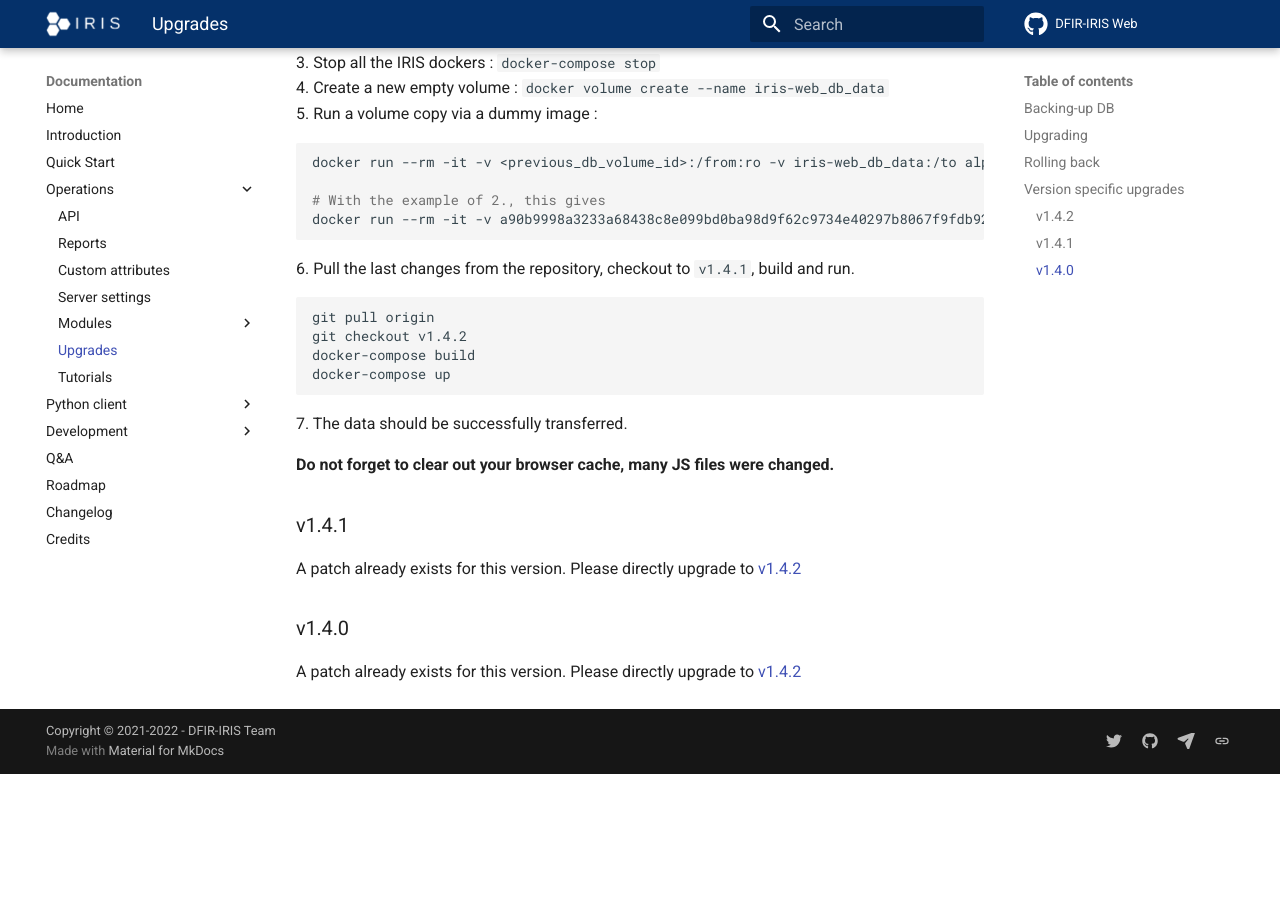
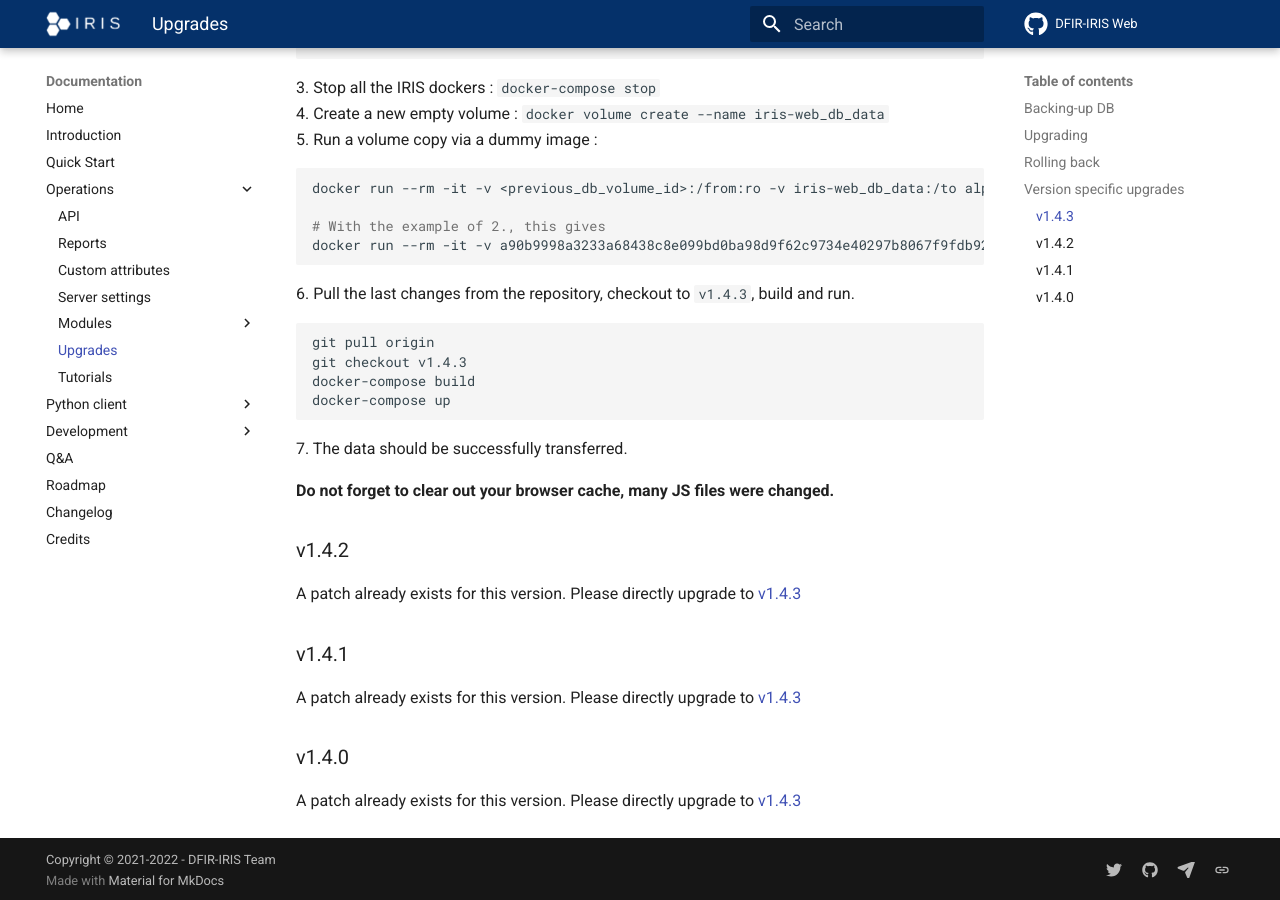
Before and after one commit to dfir-iris/dfir-iris.github.io, an MkDocs documentation site: the page built from docs/operations/upgrades.md, in a window 1280 px wide and 900 px high, scrolled down 2196 px. Built offline with MkDocs 1.6.1 and Material for MkDocs 9.7.7, drawn with Linux system fonts in a browser that asks for light colours; comment, search, counter and statistics services are not loaded; before the commit the page ends 2970 px from its top, so only the background shows below that; some of the changed text lies outside the part shown.

Commit message:
[ADD] V1.4.3

````diff
--- a/docs/operations/upgrades.md
+++ b/docs/operations/upgrades.md
@@ -13,6 +13,7 @@
         <option value="v1.4.0">v1.4.0</option>
         <option value="v1.4.1">v1.4.1</option>
         <option value="v1.4.2">v1.4.2</option>
+        <option value="v1.4.3">v1.4.3</option>
     </select>
 
     <label for="tversion-select">Upgrading to:</label>
@@ -24,6 +25,7 @@
         <option value="v1.4.0">v1.4.0</option>
         <option value="v1.4.1">v1.4.1</option>
         <option value="v1.4.2">v1.4.2</option>
+        <option value="v1.4.3">v1.4.3</option>
     </select>
 
     <button class="md-button" onclick='check_versions();'>
@@ -56,7 +58,7 @@
 ## Upgrading
 1. Stop the dockers ``docker-compose stop``
 2. Remove the application dockers ``docker-compose rm app worker``
-3. Get the last version of Iris ``git checkout master`` - or any tagged versions
+3. Get the last version of Iris ``git checkout <last_tagged_version>`` - eg ``git checkout v1.4.3``
 4. Build the new versions ``docker-compose build --no-cache app worker``
 5. Run IRIS again. The app will handle the DB migration ``docker-compose up``
 
@@ -79,7 +81,7 @@
 -------------
 ## Version specific upgrades
 
-### v1.4.2
+### v1.4.3
 **This only applies if you are coming from IRIS <= v1.3.1.**
 
 This version brings breaking changes in the DB docker by adding a named volume instead of the default one.
@@ -109,11 +111,11 @@
 # With the example of 2., this gives
 docker run --rm -it -v a90b9998a3233a68438c8e099bd0ba98d9f62c9734e40297b8067f9fdb921eb9:/from:ro -v iris-web_db_data:/to alpine ash -c "cd /from ; cp -av . /to"
 ```
-6. Pull the last changes from the repository, checkout to `v1.4.1`, build and run.
+6. Pull the last changes from the repository, checkout to `v1.4.3`, build and run.
 
 ```bash
 git pull origin
-git checkout v1.4.2
+git checkout v1.4.3
 docker-compose build
 docker-compose up
 ```
@@ -121,12 +123,15 @@
 
 **Do not forget to clear out your browser cache, many JS files were changed.**
 
+### v1.4.2
+A patch already exists for this version. Please directly upgrade to [v1.4.3](#v143)
+
 ### v1.4.1
-A patch already exists for this version. Please directly upgrade to [v1.4.2](#v142)
+A patch already exists for this version. Please directly upgrade to [v1.4.3](#v143)
 
 
 ### v1.4.0
-A patch already exists for this version. Please directly upgrade to [v1.4.2](#v142)
+A patch already exists for this version. Please directly upgrade to [v1.4.3](#v143)
 
 <script>
   function check_versions() {
@@ -142,24 +147,32 @@
         "v1.4.0": `<p><span class="twemoji"><svg xmlns="http://www.w3.org/2000/svg" viewBox="0 0 16 16"><path fill-rule="evenodd" d="M8.22 1.754a.25.25 0 0 0-.44 0L1.698 13.132a.25.25 0 0 0 .22.368h12.164a.25.25 0 0 0 .22-.368L8.22 1.754zm-1.763-.707c.659-1.234 2.427-1.234 3.086 0l6.082 11.378A1.75 1.75 0 0 1 14.082 15H1.918a1.75 1.75 0 0 1-1.543-2.575L6.457 1.047zM9 11a1 1 0 1 1-2 0 1 1 0 0 1 2 0zm-.25-5.25a.75.75 0 0 0-1.5 0v2.5a.75.75 0 0 0 1.5 0v-2.5z"></path></svg></span> <code>Action required</code> - See <a href="#v140">v1.4.0</a></p>`,
         "v1.4.1": `<p><span class="twemoji"><svg xmlns="http://www.w3.org/2000/svg" viewBox="0 0 16 16"><path fill-rule="evenodd" d="M8.22 1.754a.25.25 0 0 0-.44 0L1.698 13.132a.25.25 0 0 0 .22.368h12.164a.25.25 0 0 0 .22-.368L8.22 1.754zm-1.763-.707c.659-1.234 2.427-1.234 3.086 0l6.082 11.378A1.75 1.75 0 0 1 14.082 15H1.918a1.75 1.75 0 0 1-1.543-2.575L6.457 1.047zM9 11a1 1 0 1 1-2 0 1 1 0 0 1 2 0zm-.25-5.25a.75.75 0 0 0-1.5 0v2.5a.75.75 0 0 0 1.5 0v-2.5z"></path></svg></span> <code>Action required</code> - See <a href="#v141">v1.4.1</a></p>`,
         "v1.4.2": `<p><span class="twemoji"><svg xmlns="http://www.w3.org/2000/svg" viewBox="0 0 16 16"><path fill-rule="evenodd" d="M8.22 1.754a.25.25 0 0 0-.44 0L1.698 13.132a.25.25 0 0 0 .22.368h12.164a.25.25 0 0 0 .22-.368L8.22 1.754zm-1.763-.707c.659-1.234 2.427-1.234 3.086 0l6.082 11.378A1.75 1.75 0 0 1 14.082 15H1.918a1.75 1.75 0 0 1-1.543-2.575L6.457 1.047zM9 11a1 1 0 1 1-2 0 1 1 0 0 1 2 0zm-.25-5.25a.75.75 0 0 0-1.5 0v2.5a.75.75 0 0 0 1.5 0v-2.5z"></path></svg></span> <code>Action required</code> - See <a href="#v142">v1.4.2</a></p>`,
+        "v1.4.3": `<p><span class="twemoji"><svg xmlns="http://www.w3.org/2000/svg" viewBox="0 0 16 16"><path fill-rule="evenodd" d="M8.22 1.754a.25.25 0 0 0-.44 0L1.698 13.132a.25.25 0 0 0 .22.368h12.164a.25.25 0 0 0 .22-.368L8.22 1.754zm-1.763-.707c.659-1.234 2.427-1.234 3.086 0l6.082 11.378A1.75 1.75 0 0 1 14.082 15H1.918a1.75 1.75 0 0 1-1.543-2.575L6.457 1.047zM9 11a1 1 0 1 1-2 0 1 1 0 0 1 2 0zm-.25-5.25a.75.75 0 0 0-1.5 0v2.5a.75.75 0 0 0 1.5 0v-2.5z"></path></svg></span> <code>Action required</code> - See <a href="#v143">v1.4.3</a></p>`
       },
       "v1.3.0": {
         "v1.3.1": "Auto",
         "v1.4.0": `<p><span class="twemoji"><svg xmlns="http://www.w3.org/2000/svg" viewBox="0 0 16 16"><path fill-rule="evenodd" d="M8.22 1.754a.25.25 0 0 0-.44 0L1.698 13.132a.25.25 0 0 0 .22.368h12.164a.25.25 0 0 0 .22-.368L8.22 1.754zm-1.763-.707c.659-1.234 2.427-1.234 3.086 0l6.082 11.378A1.75 1.75 0 0 1 14.082 15H1.918a1.75 1.75 0 0 1-1.543-2.575L6.457 1.047zM9 11a1 1 0 1 1-2 0 1 1 0 0 1 2 0zm-.25-5.25a.75.75 0 0 0-1.5 0v2.5a.75.75 0 0 0 1.5 0v-2.5z"></path></svg></span> <code>Action required</code> - See <a href="#v140">v1.4.0</a></p>`,
         "v1.4.1": `<p><span class="twemoji"><svg xmlns="http://www.w3.org/2000/svg" viewBox="0 0 16 16"><path fill-rule="evenodd" d="M8.22 1.754a.25.25 0 0 0-.44 0L1.698 13.132a.25.25 0 0 0 .22.368h12.164a.25.25 0 0 0 .22-.368L8.22 1.754zm-1.763-.707c.659-1.234 2.427-1.234 3.086 0l6.082 11.378A1.75 1.75 0 0 1 14.082 15H1.918a1.75 1.75 0 0 1-1.543-2.575L6.457 1.047zM9 11a1 1 0 1 1-2 0 1 1 0 0 1 2 0zm-.25-5.25a.75.75 0 0 0-1.5 0v2.5a.75.75 0 0 0 1.5 0v-2.5z"></path></svg></span> <code>Action required</code> - See <a href="#v141">v1.4.1</a></p>`,
         "v1.4.2": `<p><span class="twemoji"><svg xmlns="http://www.w3.org/2000/svg" viewBox="0 0 16 16"><path fill-rule="evenodd" d="M8.22 1.754a.25.25 0 0 0-.44 0L1.698 13.132a.25.25 0 0 0 .22.368h12.164a.25.25 0 0 0 .22-.368L8.22 1.754zm-1.763-.707c.659-1.234 2.427-1.234 3.086 0l6.082 11.378A1.75 1.75 0 0 1 14.082 15H1.918a1.75 1.75 0 0 1-1.543-2.575L6.457 1.047zM9 11a1 1 0 1 1-2 0 1 1 0 0 1 2 0zm-.25-5.25a.75.75 0 0 0-1.5 0v2.5a.75.75 0 0 0 1.5 0v-2.5z"></path></svg></span> <code>Action required</code> - See <a href="#v142">v1.4.2</a></p>`,
+        "v1.4.3": `<p><span class="twemoji"><svg xmlns="http://www.w3.org/2000/svg" viewBox="0 0 16 16"><path fill-rule="evenodd" d="M8.22 1.754a.25.25 0 0 0-.44 0L1.698 13.132a.25.25 0 0 0 .22.368h12.164a.25.25 0 0 0 .22-.368L8.22 1.754zm-1.763-.707c.659-1.234 2.427-1.234 3.086 0l6.082 11.378A1.75 1.75 0 0 1 14.082 15H1.918a1.75 1.75 0 0 1-1.543-2.575L6.457 1.047zM9 11a1 1 0 1 1-2 0 1 1 0 0 1 2 0zm-.25-5.25a.75.75 0 0 0-1.5 0v2.5a.75.75 0 0 0 1.5 0v-2.5z"></path></svg></span> <code>Action required</code> - See <a href="#v143">v1.4.3</a></p>`
       },
       "v1.3.1": {
         "v1.4.0": `<p><span class="twemoji"><svg xmlns="http://www.w3.org/2000/svg" viewBox="0 0 16 16"><path fill-rule="evenodd" d="M8.22 1.754a.25.25 0 0 0-.44 0L1.698 13.132a.25.25 0 0 0 .22.368h12.164a.25.25 0 0 0 .22-.368L8.22 1.754zm-1.763-.707c.659-1.234 2.427-1.234 3.086 0l6.082 11.378A1.75 1.75 0 0 1 14.082 15H1.918a1.75 1.75 0 0 1-1.543-2.575L6.457 1.047zM9 11a1 1 0 1 1-2 0 1 1 0 0 1 2 0zm-.25-5.25a.75.75 0 0 0-1.5 0v2.5a.75.75 0 0 0 1.5 0v-2.5z"></path></svg></span> <code>Action required</code> - See <a href="#v140">v1.4.0</a></p>`,
         "v1.4.1": `<p><span class="twemoji"><svg xmlns="http://www.w3.org/2000/svg" viewBox="0 0 16 16"><path fill-rule="evenodd" d="M8.22 1.754a.25.25 0 0 0-.44 0L1.698 13.132a.25.25 0 0 0 .22.368h12.164a.25.25 0 0 0 .22-.368L8.22 1.754zm-1.763-.707c.659-1.234 2.427-1.234 3.086 0l6.082 11.378A1.75 1.75 0 0 1 14.082 15H1.918a1.75 1.75 0 0 1-1.543-2.575L6.457 1.047zM9 11a1 1 0 1 1-2 0 1 1 0 0 1 2 0zm-.25-5.25a.75.75 0 0 0-1.5 0v2.5a.75.75 0 0 0 1.5 0v-2.5z"></path></svg></span> <code>Action required</code> - See <a href="#v141">v1.4.1</a></p>`,
         "v1.4.2": `<p><span class="twemoji"><svg xmlns="http://www.w3.org/2000/svg" viewBox="0 0 16 16"><path fill-rule="evenodd" d="M8.22 1.754a.25.25 0 0 0-.44 0L1.698 13.132a.25.25 0 0 0 .22.368h12.164a.25.25 0 0 0 .22-.368L8.22 1.754zm-1.763-.707c.659-1.234 2.427-1.234 3.086 0l6.082 11.378A1.75 1.75 0 0 1 14.082 15H1.918a1.75 1.75 0 0 1-1.543-2.575L6.457 1.047zM9 11a1 1 0 1 1-2 0 1 1 0 0 1 2 0zm-.25-5.25a.75.75 0 0 0-1.5 0v2.5a.75.75 0 0 0 1.5 0v-2.5z"></path></svg></span> <code>Action required</code> - See <a href="#v142">v1.4.2</a></p>`,
+        "v1.4.3": `<p><span class="twemoji"><svg xmlns="http://www.w3.org/2000/svg" viewBox="0 0 16 16"><path fill-rule="evenodd" d="M8.22 1.754a.25.25 0 0 0-.44 0L1.698 13.132a.25.25 0 0 0 .22.368h12.164a.25.25 0 0 0 .22-.368L8.22 1.754zm-1.763-.707c.659-1.234 2.427-1.234 3.086 0l6.082 11.378A1.75 1.75 0 0 1 14.082 15H1.918a1.75 1.75 0 0 1-1.543-2.575L6.457 1.047zM9 11a1 1 0 1 1-2 0 1 1 0 0 1 2 0zm-.25-5.25a.75.75 0 0 0-1.5 0v2.5a.75.75 0 0 0 1.5 0v-2.5z"></path></svg></span> <code>Action required</code> - See <a href="#v143">v1.4.3</a></p>`
       },
       "v1.4.0": {
         "v1.4.1": "Auto",
-        "v1.4.2": "Auto"
+        "v1.4.2": "Auto",
+        "v1.4.3": "Auto"
       },
       "v1.4.1": {
-        "v1.4.2": "Auto"
+        "v1.4.2": "Auto",
+        "v1.4.3": "Auto"
+      },
+      "v1.4.2": {
+        "v1.4.3": "Auto"
       }
     }
     const div = document.getElementById('migration-info');
--- a/overrides/home.html
+++ b/overrides/home.html
@@ -1384,9 +1384,9 @@
     border-l-[6px] border-[#34D399]
     ">
     <div class="w-full">
-      <a class="text-green" href="https://github.com/dfir-iris/iris-web/releases/tag/v1.4.2">
+      <a class="text-green" href="https://github.com/dfir-iris/iris-web/releases/tag/v1.4.3">
        <h5 class="text-lg text-center font-semibold mb-3 text-dark">
-          IRIS v1.4.2 is out !
+          IRIS v1.4.3 is out !
        </h5>
        <p class="text-base text-center text-body-color leading-relaxed">
           It brings new features like VirusTotal and MISP integration in beta, custom attributes, hooks, timeline compact view and more. Check it out !
````
